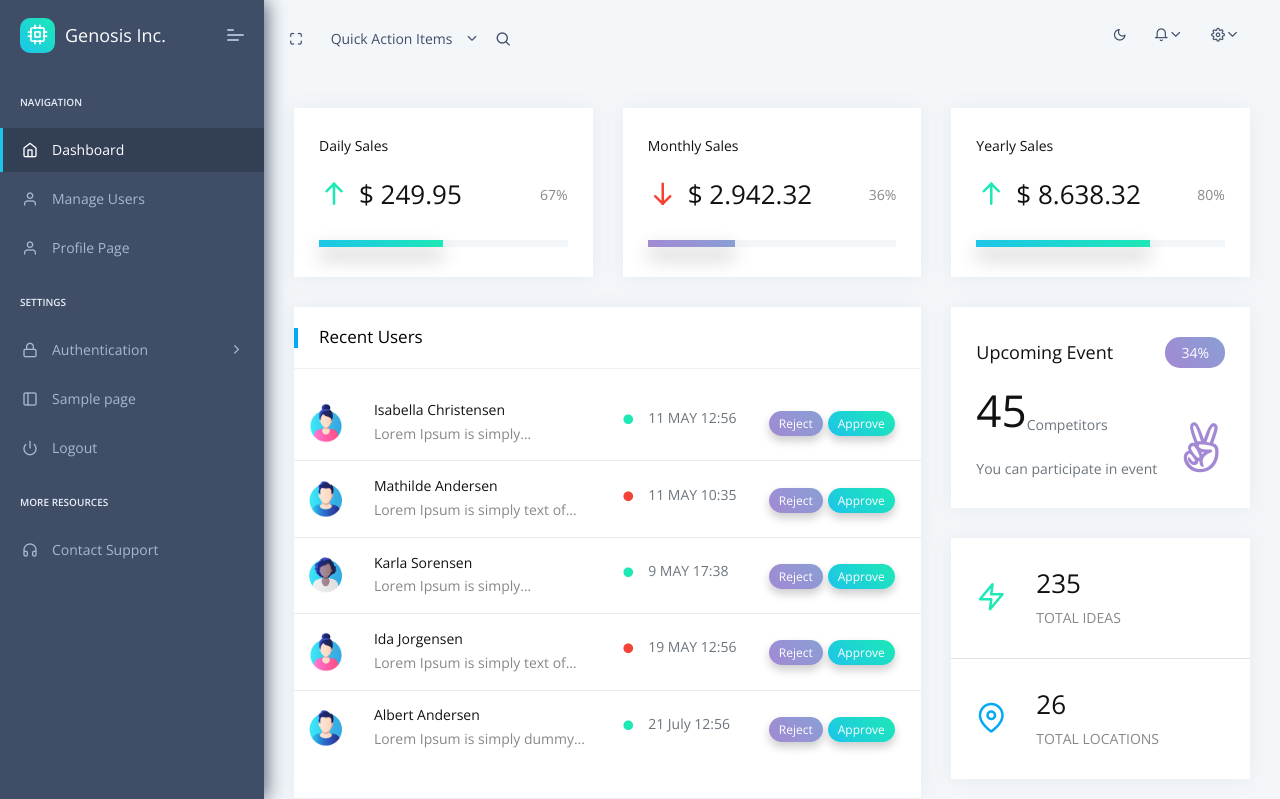
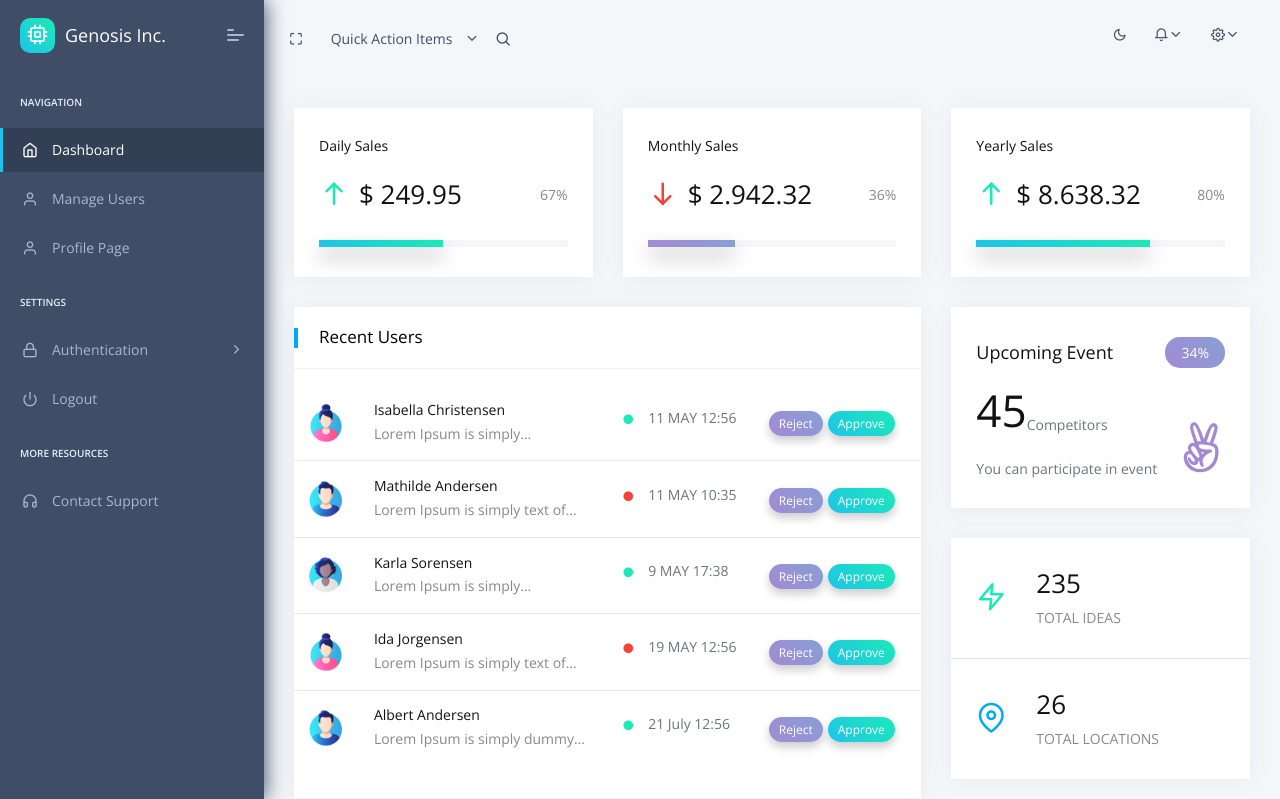
Before and after one commit to Langutang/client-dashboard.github.io, a Django app: page / in a window 1280 px wide. Shown: the top 799 px of the page. Run offline with Django 3.2, Linux system fonts and the light colour scheme; the visitor is signed in with stand-in values (Sample User, id 1); some libraries are stand-ins or nearby versions.

Commit message:
sidebar gorgeous as a gold goose

```diff
--- a/apps/templates/includes/sidebar.html
+++ b/apps/templates/includes/sidebar.html
@@ -21,7 +21,7 @@
                             class="pcoded-mtext">Dashboard</span></a>
                 </li>
                 <li data-username="Manage Users"
-                class="nav-item {% if 'profile' in segment %} active {% endif %}">
+                class="nav-item {% if 'user' in segment %} active {% endif %}">
                 <a href="/usermgmt.html" class="nav-link">
                     <span class="pcoded-micon"><i class="feather icon-user"></i></span>
                         <span class="pcoded-mtext">Manage Users</span></a>
@@ -42,13 +42,9 @@
                     <ul class="pcoded-submenu">
                         <li class=""><a href="/register.html" class="" target="_blank">Sign UP</a></li>
                         <li class=""><a href="/login.html" class="" target="_blank">Sign IN</a></li>
+                        <li class=""><a href="/auth-reset-password.html" class="" target="_blank">Reset Password</a></li>
                     </ul>
                 </li>
-
-                <li data-username="Sample Page" class="nav-item"><a href="/page-blank.html" class="nav-link"><span
-                        class="pcoded-micon"><i class="feather icon-sidebar"></i></span><span class="pcoded-mtext">Sample page</span></a>
-                </li>
-
                 <li data-username="Disabled Menu" class="nav-item">
                     <a href="{% url 'logout' %}" class="nav-link">
                         <span class="pcoded-micon"><i class="feather icon-power"></i></span><span class="pcoded-mtext">Logout</span>
```
